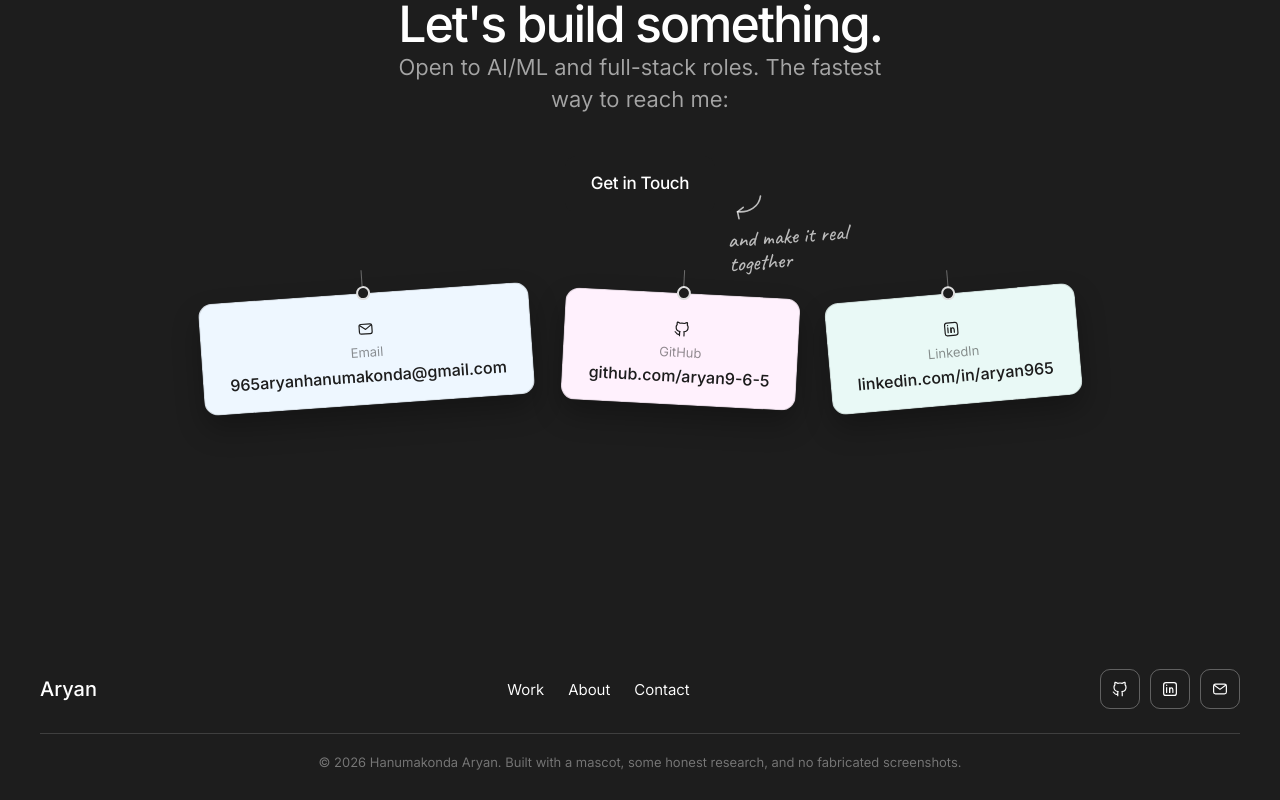
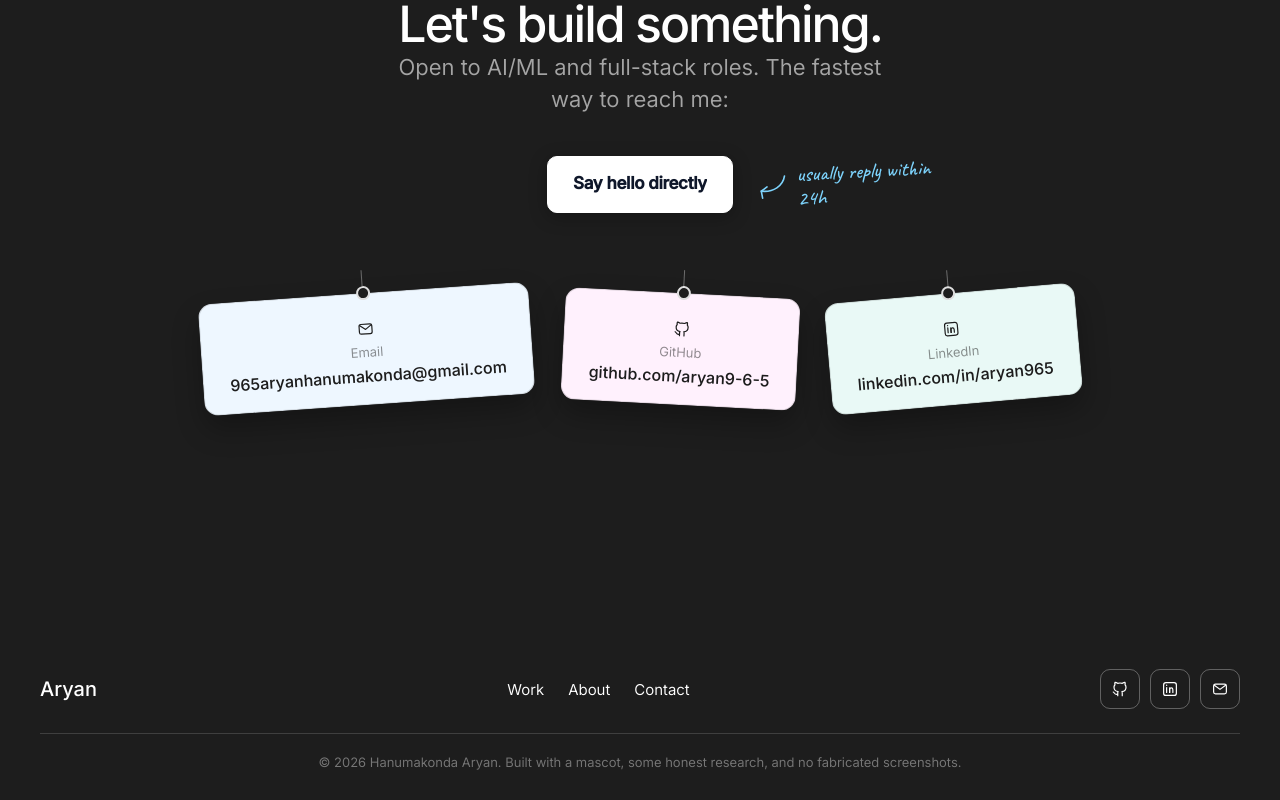
Before and after one commit to aryan9-6-5/portfolio, a React (Vite) app: page /contact in a window 1280 px wide. Shown: the part 1514-2314 px from the top of the page. Built offline with nearby package versions, Linux system fonts and the light colour scheme.

Commit message:
feat: customize contact cta button and handwritten note, replacing template defaults

```diff
--- a/src/components/Contact.jsx
+++ b/src/components/Contact.jsx
@@ -37,10 +37,12 @@ export default function Contact() {
 
         <Reveal delay={0.3}>
           <div className="contact-cta-wrap contact-cta">
-            <a className="btn btn-dark" href={contact.cta.href}><SlideText>{contact.cta.label}</SlideText></a>
+            <a className="btn contact-cta-btn" href={contact.cta.href}>
+              <SlideText>{contact.cta.label}</SlideText>
+            </a>
             <span className="contact-cta-hand">
               <HandArrow />
-              {contact.handwritten}
+              <span>{contact.handwritten}</span>
             </span>
           </div>
         </Reveal>
--- a/src/data/content.js
+++ b/src/data/content.js
@@ -441,11 +441,11 @@ export const contact = {
   eyebrow: "Let's talk",
   headline: "Let's build something.",
   sub: 'Open to AI/ML and full-stack roles. The fastest way to reach me:',
-  handwritten: 'and make it real together',
+  handwritten: 'usually reply within 24h',
   links: [
     { label: 'Email', value: '965aryanhanumakonda@gmail.com', href: 'mailto:965aryanhanumakonda@gmail.com', icon: 'mail' },
     { label: 'GitHub', value: 'github.com/aryan9-6-5', href: 'https://github.com/aryan9-6-5', icon: 'github' },
     { label: 'LinkedIn', value: 'linkedin.com/in/aryan965', href: 'https://linkedin.com/in/aryan965', icon: 'linkedin' },
   ],
-  cta: { label: 'Get in Touch', href: 'mailto:965aryanhanumakonda@gmail.com' },
+  cta: { label: 'Say hello directly', href: 'mailto:965aryanhanumakonda@gmail.com' },
 }
--- a/src/styles.css
+++ b/src/styles.css
@@ -2454,23 +2454,38 @@ h1, h2, h3, h4, h5 { font-weight: 500; margin: 0; letter-spacing: -0.02em; }
   margin-left: -0.5px;
 }
 
-.contact-cta-wrap { position: relative; display: inline-flex; }
+.contact-cta-wrap { position: relative; display: inline-flex; align-items: center; }
+.contact-cta-btn {
+  background: #FFFFFF !important;
+  color: #0F172A !important;
+  border: 1.5px solid #FFFFFF !important;
+  font-weight: 600;
+  box-shadow: 0 4px 18px rgba(0, 0, 0, 0.28);
+  transition: all 0.3s ease;
+}
+.contact-cta-btn:hover {
+  background: var(--yellow) !important;
+  border-color: var(--yellow) !important;
+  transform: translateY(-2px);
+  box-shadow: 0 8px 24px rgba(254, 222, 141, 0.35);
+}
+
 .contact-cta-hand {
   position: absolute;
   left: 100%;
-  top: 60%;
-  margin-left: 12px;
-  width: 130px;
+  top: 50%;
+  transform: translateY(-50%) rotate(-3deg);
+  margin-left: 16px;
+  width: 190px;
   text-align: left;
-  color: rgba(255,255,255,0.7);
+  color: #7DD3FC;
   font-family: var(--font-hand);
-  font-size: 22px;
-  line-height: 1.1;
-  transform: rotate(-4deg);
+  font-size: 21px;
+  line-height: 1.15;
   display: none;
 }
-@media (min-width: 700px) { .contact-cta-hand { display: block; } }
-.contact-cta-hand svg { display: block; margin-bottom: 4px; }
+@media (min-width: 700px) { .contact-cta-hand { display: flex; align-items: center; gap: 8px; } }
+.contact-cta-hand svg { flex-shrink: 0; color: #7DD3FC; }
 
 /* ---- Contact form: styled as an airmail envelope ---- */
 .contact-form-section { background: var(--purple-soft); }
```
